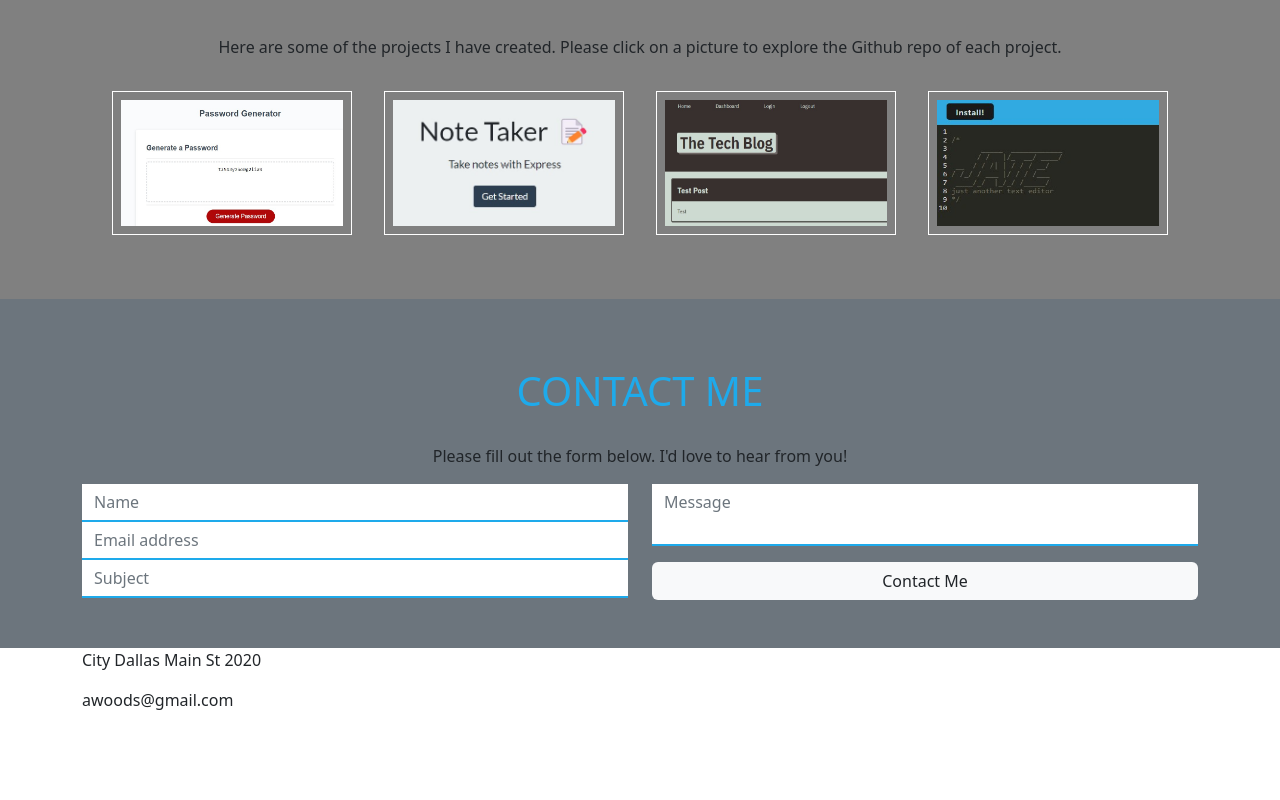
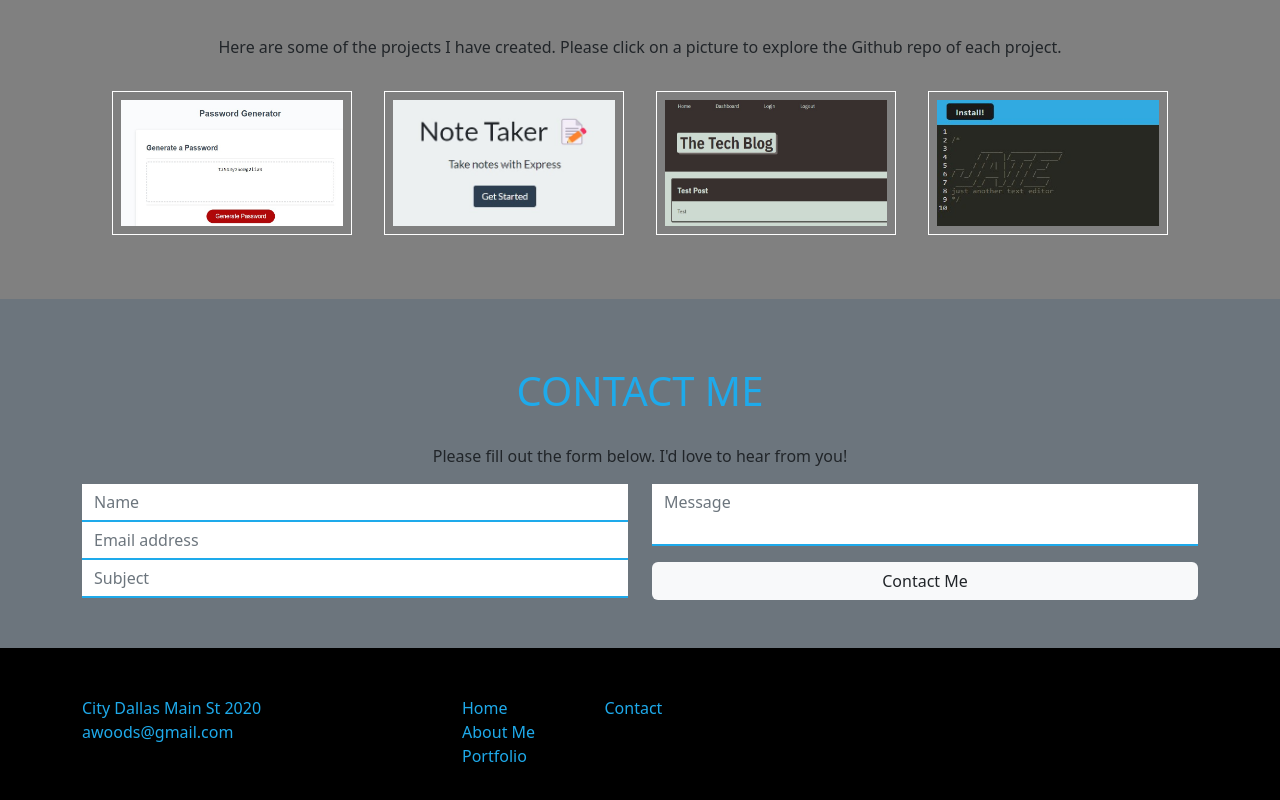
Before and after one commit to awoods1893/React-Portfolio, a React (Create React App) app: page / in a window 1280 px wide. Shown: the part 1454-2254 px from the top of the page. Before the commit the page ends 2182 px from the top, so only its background shows below. Built offline with nearby package versions, Linux system fonts and the light colour scheme.

Commit message:
finised the footer

```diff
--- a/package.json
+++ b/package.json
@@ -17,6 +17,7 @@
     "react-hook-form": "^7.38.0",
     "react-scripts": "5.0.1",
     "react-scroll": "^1.8.8",
+    "react-share": "^4.4.1",
     "react-tsparticles": "^2.3.3",
     "react-typed": "^1.2.0",
     "tsparticles": "^2.3.4",
--- a/src/App.css
+++ b/src/App.css
@@ -215,3 +215,25 @@ transition: 0.3s ease-in-out;
   margin: 1rem 0 0 0;
   width: 100%;
 }
+
+
+.footer {
+  background: var(--primary-black);
+  color: var(--primary-blue);
+  padding: 3rem;
+}
+
+.footer a{
+  text-decoration: none;
+  color: var(--primary-blue);
+}
+
+.footer a:hover{
+  text-decoration: none;
+  color: var(--primary-light-grey);
+  cursor: pointer;
+}
+
+.footer p{
+  margin-bottom: 0rem;
+}
--- a/src/components/Footer.js
+++ b/src/components/Footer.js
@@ -1,4 +1,6 @@
 import React from "react"
+import { FontAwesomeIcon} from "@fortawesome/react-fontawesome";
+
 
 const Footer = () => {
   return (
@@ -16,6 +18,33 @@ const Footer = () => {
                         <p>awoods@gmail.com</p>
                     </div>
                 </div>
+                <div className="col-lg-3 col-md-2 col-sm-6">
+                    <div className="row">
+                        <div className="col">
+                            <a className="footer-nav">Home</a>
+                            <br/>
+                            <a className="footer-nav">About Me</a>
+                            <br/>
+                            <a className="footer-nav">Portfolio</a>
+                        </div>
+                        <div className="col">
+                            <a className="footer-nav">Contact</a>
+                        </div>
+
+                    </div>
+                </div>
+                <div className="col-lg-5 col-md-5 col-sm-6 align-items-center">
+                    <div className="d-flex justify-content-center">
+                        <a href="https://www.linkedin.com/in/aaron-woods-7981205/">
+                    <FontAwesomeIcon icon="fa-brands fa-github" />
+                    </a>
+                    <div className="d-flex justify-content-center">
+                        <a href="https://github.com/awoods1893">
+                    <FontAwesomeIcon icon="fa-brands fa-linkedin" />
+                    </a>
+                        </div>
+                    </div>
+                </div>
             </div>
         </div>
     </div>
```
Also changed, not shown: 1 other file (tests, documents, lock files or other folders).
